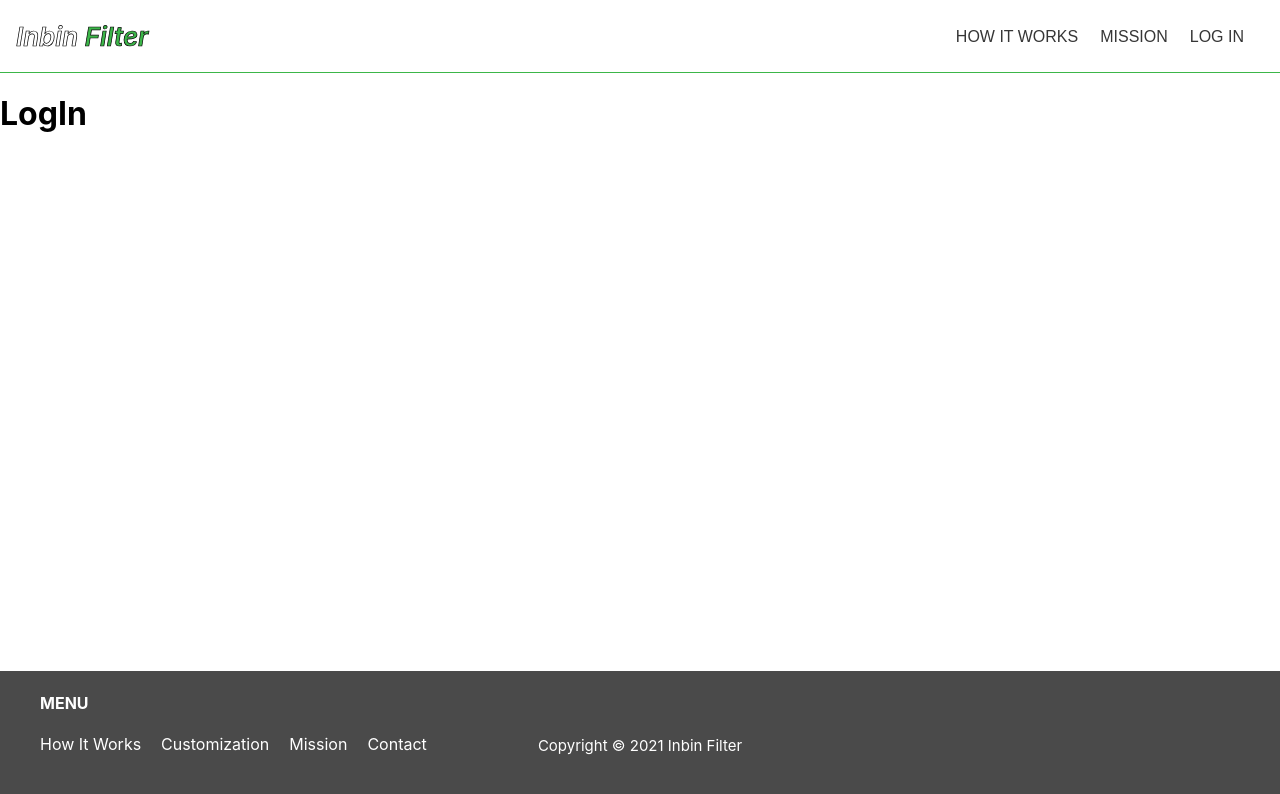
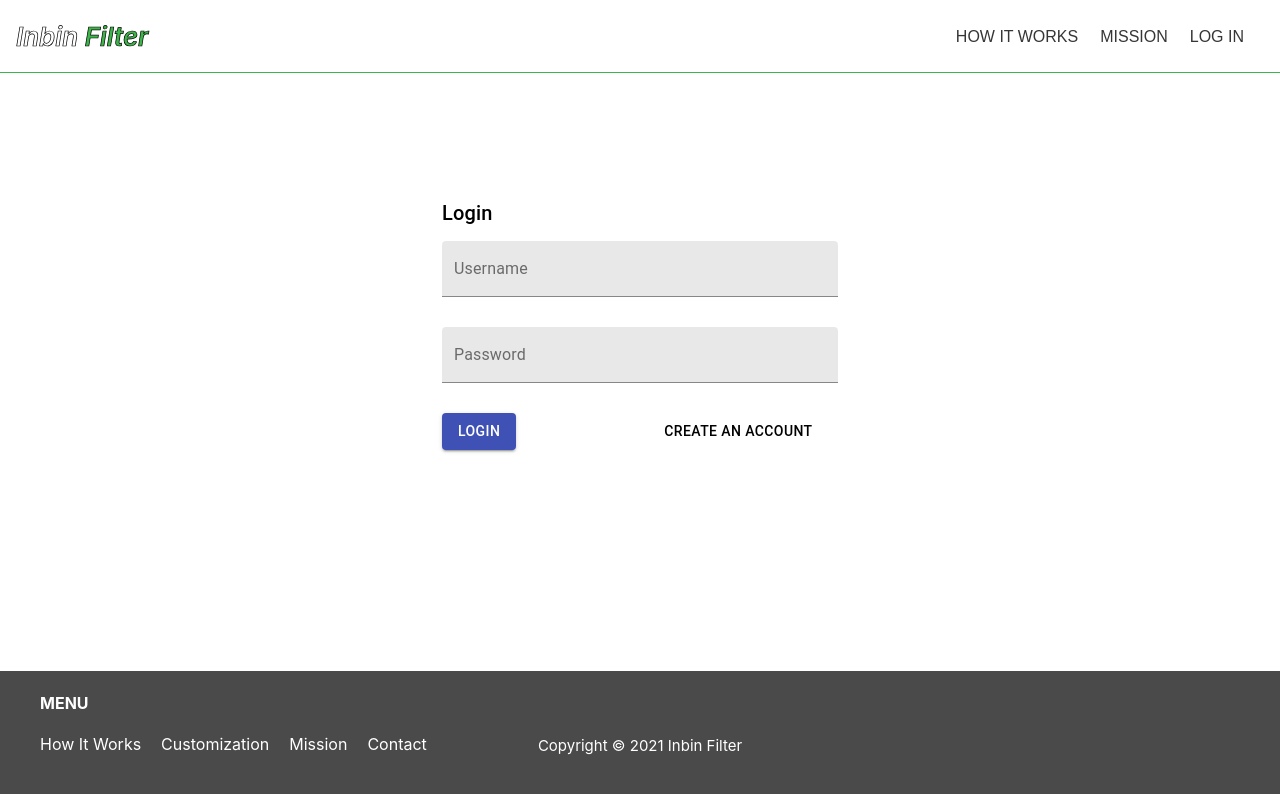
Before and after one commit to VladyslavStarichenko/inbin-filter-frontend, a React (Create React App) app: page /login in a window 1280 px wide. Shown: the top 794 px of the page. Built offline with nearby package versions, Linux system fonts and the light colour scheme.

Commit message:
Auth and sign up.

```diff
--- a/src/App.js
+++ b/src/App.js
@@ -1,47 +1,18 @@
-// Modules
-import { BrowserRouter, Routes, Route } from 'react-router-dom';
-
 // Components
 import Header from './components/Header';
 import Footer from './components/Footer';
-import WelcomePage from './screens/WelcomePage';
-import HowItWorks from './screens/HowItWorks';
-import LogIn from './screens/LogIn';
-import Mission from './screens/Mission';
+import RouterWrapper from '../src/routes/RouterWrapper';
 
 // Styles
 import './App.css';
-import SignUp from './screens/SignUp';
-
-
-import useAuth from './hooks/useAuth/index';
-import { useCallback } from 'react';
-
-
-const NoMatch = () => {
-  return (
-    <div>
-      <h1>No match</h1>
-    </div>
-  );
-};
 
 function App() {
-  const auth = useAuth();
-
   return (
-    <BrowserRouter>
+    <div className="app-wrapper">
       <Header />
-      <Routes>
-        <Route path="/" element={<WelcomePage />} />
-        <Route path="/howitworks" element={<HowItWorks />} />
-        <Route path="/mission" element={<Mission />} />
-        <Route path="/login" element={<LogIn />} />
-        <Route path="/signup" element={<SignUp />} />
-        <Route path="*" element={<NoMatch />} />
-      </Routes>
+        <RouterWrapper />
       <Footer />
-    </BrowserRouter>
+    </div>
   );
 }
 
--- a/src/components/Header/header.js
+++ b/src/components/Header/header.js
@@ -1,13 +1,13 @@
 // Modules
 import { useNavigate } from 'react-router-dom';
-import { useCallback, useState, useMemo } from 'react';
+import { useCallback, useMemo } from 'react';
 
 // Styles
 import './styles.scss';
+import useAuth from '../../hooks/useAuth/useAuth';
 
 function Header() {
-  // TODO Change btns depending on the state
-  const [isAuth] = useState(false);
+  const auth = useAuth();
 
   const navigate = useNavigate();
 
@@ -27,7 +27,13 @@ function Header() {
     navigate('/login')
   }, [navigate]);
 
-  const buttonsData = useMemo(() => {
+  const logOutHandler = useCallback(() => {
+    localStorage.clear();
+    auth.logOut();
+    navigate('/');
+  }, [auth, navigate]);
+
+  const notLoggedInBtns = useMemo(() => {
     return {
       'howItWorks': { label: 'how it works', handler: howItWorksHandler },
       'mission': { label: 'mission', handler: missionHandler },
@@ -41,19 +47,31 @@ function Header() {
     ],
   );
 
+  const loggedInBtns = useMemo(() => {
+    return {
+      'logout': { label: 'Log out', handler: logOutHandler },
+    };
+  }, [logOutHandler]);
+
   return (
     <header className="header-wrapper">
       <div className="header-wrapper__name" onClick={mainPage}>
         Inbin <span>Filter</span>
       </div>
       <div className="header-wrapper__buttons">
-        {Object.keys(buttonsData).map((btn, idx) => {
+        {localStorage.getItem('token') ? (Object.keys(loggedInBtns).map((btn, idx) => {
           return (
-            <button key={idx} onClick={buttonsData[btn].handler}>
-              {buttonsData[btn].label}
+            <button key={idx} onClick={loggedInBtns[btn].handler}>
+              {loggedInBtns[btn].label}
             </button>
           );
-        })}
+        })) : (Object.keys(notLoggedInBtns).map((btn, idx) => {
+          return (
+            <button key={idx} onClick={notLoggedInBtns[btn].handler}>
+              {notLoggedInBtns[btn].label}
+            </button>
+          );
+        }))}
       </div>
     </header>
   );
--- a/src/index.js
+++ b/src/index.js
@@ -3,10 +3,16 @@ import ReactDOM from 'react-dom';
 import './index.css';
 import App from './App';
 import reportWebVitals from './reportWebVitals';
+import { BrowserRouter as Router } from 'react-router-dom';
+import AuthProvider from '../src/providers/AuthProvider';
 
 ReactDOM.render(
   <React.StrictMode>
-    <App />
+    <AuthProvider>
+      <Router>
+        <App />
+      </Router>
+    </AuthProvider>
   </React.StrictMode>,
   document.getElementById('root')
 );
--- /dev/null
+++ b/src/routes/RouterWrapper/index.js
@@ -0,0 +1,60 @@
+// Modules
+import { Routes, Route } from "react-router-dom";
+import useAuth from "../../hooks/useAuth/useAuth";
+import {
+  CircularProgress,
+  makeStyles,
+  Container,
+  Grid,
+} from "@material-ui/core";
+
+// Components
+import WelcomePage from "../../screens/WelcomePage";
+import LogIn from "../../screens/LogIn";
+import Mission from "../../screens/Mission";
+import SignUp from "../../screens/SignUp";
+import HowItWorks from "../../screens/HowItWorks";
+
+const useStyles = makeStyles((theme) => ({
+  root: {
+    padding: theme.spacing(3),
+  },
+}));
+
+const Profile = () => <div><h1>Profile page of user.</h1></div>;
+const LogedMainPage = () => <div><h1>Main page of logged user</h1></div>;
+
+function RouterWrapper() {
+  const classes = useStyles();
+  const auth = useAuth();
+
+  return auth.isLoaded ? (
+    <Routes>
+      {!(localStorage.getItem('token') || auth.token) ? (
+        <>
+          <Route exact path="/" element={<WelcomePage />} />
+          <Route path="/login" element={<LogIn />} />
+          <Route path="/signup" element={<SignUp />} />
+          <Route path="/mission" element={<Mission />} />
+          <Route path="/howitworks" element={<HowItWorks />} />
+          <Route path="*" element={<WelcomePage />} />
+        </>
+      ) : (
+        <>
+          <Route path="/profile" element={<Profile />} />
+          <Route path="*" element={<LogedMainPage />} />
+        </>
+      )}
+    </Routes>
+  ) : (
+    <Container maxWidth="md" className={classes.root}>
+      <Grid container spacing={3} alignItems="center" justify="center">
+        <Grid item>
+          <CircularProgress color="inherit" />
+        </Grid>
+      </Grid>
+    </Container>
+  );
+}
+
+export default RouterWrapper;
--- a/src/screens/LogIn/log-in.js
+++ b/src/screens/LogIn/log-in.js
@@ -1,11 +1,139 @@
-// Styles
-import './styles.scss';
+// Modules
+import { Button, TextField, Container, Typography, Grid, makeStyles } from '@material-ui/core';
+import { useCallback, useState } from 'react';
+import { useForm , Controller } from 'react-hook-form';
+import { Link, useNavigate } from 'react-router-dom';
+
+// Context
+import useAuth from '../../hooks/useAuth/useAuth';
+
+// Api
+import api from '../../api';
+
+const useStyles = makeStyles((theme) => ({
+  root: {
+    padding: theme.spacing(3),
+    marginTop: '100px',
+  },
+  buttonSpacing: {
+    marginLeft: '100px',
+    marginTop: '30px',
+  },
+  loginBtn: {
+    marginTop: '30px',
+    marginRight: '40px',
+  },
+  input: {
+    marginTop: '30px',
+  }
+}));
 
 function LogIn() {
+  const auth = useAuth();
+  const classes = useStyles();
+  const navigate = useNavigate();
+  const [isLoading, setIsLoading] = useState(false);
+
+  const { control, handleSubmit, formState: { errors }, setError } = useForm();
+
+  const requiredRules= { required: true };
+
+  const onSubmit = useCallback(async (data) => {
+    try {
+      setIsLoading(true);
+      const { data: loginData } = await api.auth.login(data);
+
+      auth.setToken(loginData.token);
+      auth.setUser(loginData.username);
+      localStorage.setItem('token', loginData.token);
+      navigate('/profile');
+    } catch (e) {
+      if (e.response.status === 422) {
+        Object.keys(e.response.data.errors).forEach((key) => {
+          setError(key, {
+            type: "manual",
+            message: e.response.data.errors[key],
+          });
+        });
+      }
+    } finally {
+      setIsLoading(false);
+    }
+  }, [auth, navigate, setError]);
+
   return (
-    <div>
-      <h1>LogIn</h1>
-    </div>
+    <Container maxWidth="xs" className={classes.root}>
+      <Grid container spacing={3}>
+        <Grid item xs={12}>
+          <Typography variant="h6">
+            Login
+          </Typography>
+        </Grid>
+      </Grid>
+        <form onSubmit={handleSubmit(onSubmit)}>
+          <Grid container spacing={3}>
+            <Grid item xs={12} className="what">
+              <Controller
+                name="username"
+                control={control}
+                defaultValue=""
+                render={({ field }) => (
+                  <TextField
+                    {...field}
+                    error={Boolean(errors.username?.message)}
+                    type="username"
+                    label="Username"
+                    fullWidth
+                    variant="filled"
+                    helperText={errors.username?.message}
+                  />
+                )}
+                rules={requiredRules}
+              />
+            </Grid>
+          </Grid>
+
+          <Grid item xs={12}>
+            <Controller
+              name="password"
+              control={control}
+              defaultValue=""
+              render={({ field }) => (
+                <TextField
+                  {...field}
+                  error={Boolean(errors.password?.message)}
+                  type="password"
+                  fullWidth
+                  className={classes.input}
+                  label="Password"
+                  variant="filled"
+                  helperText={errors.password?.message}
+                />
+              )}
+              rules={requiredRules}
+            />
+          </Grid>
+
+          <Button
+            variant="contained"
+            color="primary"
+            type="submit"
+            className={classes.loginBtn}
+            disabled={isLoading}
+          >
+            Login
+          </Button>
+          <Button
+            className={classes.buttonSpacing}
+            color="inherit"
+            type="submit"
+            component={Link}
+            to="/signup"
+          >
+            Create an account
+          </Button>
+        </form>
+    </Container>
   );
 }
 
--- a/src/screens/SignUp/sign-up.js
+++ b/src/screens/SignUp/sign-up.js
@@ -1,82 +1,133 @@
-// Modules
-import { useCallback, useState } from 'react';
 import { useForm, Controller } from 'react-hook-form';
-import { TextField } from '@material-ui/core';
-import isEqual from 'lodash/isEqual';
-// Styles
-import './styles.scss';
-// TODO Change it for endpoints methods
-const signUp = () => console.log('Hello world');
-const logIn = () => console.log('User successfuly loged in');
-const defaultValues = Object.freeze({
-  username: "",
-  password: "",
-});
+import {
+  TextField,
+  Grid,
+  makeStyles,
+  Container,
+  Button,
+  Typography,
+} from '@material-ui/core';
+import api from '../../api';
+import useAuth from '../../hooks/useAuth/useAuth';
+import { useState } from 'react';
+
+const useStyles = makeStyles((theme) => ({
+  root: {
+    padding: theme.spacing(3),
+    marginTop: '100px',
+  },
+  buttonSpacing: {
+    marginLeft: '100px',
+    marginTop: '30px',
+  },
+  loginBtn: {
+    marginTop: '30px',
+    marginRight: '40px',
+    width: '100%',
+    height: '60px',
+  },
+  input: {
+    marginTop: '30px',
+  }
+}));
+
 function SignUp() {
-  const [logInData, setLoginData] = useState({});
-  const [isSignUpSucceed, setSignUpSucceed] = useState(false);
-  const { reset, register, handleSubmit, control, formState: { errors } } = useForm({ defaultValues });
-  const requiredRules = { required: true };
-  const onSubmit = (data) => console.log(data);
+  const auth = useAuth();
+  const classes = useStyles();
+  const [isLoading, setIsLoading] = useState(false);
 
-  const handleSignUp = useCallback(async (data) => {
+  const {
+    control,
+    handleSubmit,
+    formState: { errors },
+  } = useForm();
+
+  const onSubmit = async (data) => {
+    console.log(data);
     try {
-      const response = await signUp(data);
-      if (response.status === 200 || response.status === 201) {
-        setSignUpSucceed(true);
-        const { username, password } = data;
-        // ! here we set log in data for new user setLogInData({ username, password });
-      } else {
-        setSignUpSucceed(false);
+      setIsLoading(true);
+      const result = await api.auth.signup(data);
+      console.log(result);
+      const { data: loginData } = await api.auth.login(data);
+
+      auth.setToken(loginData.token);
+      auth.setUser(loginData.user);
+    } catch (e) {
+      // if (e.response.status === 422) {
+      //   Object.keys(e.response.data.errors).forEach((key) => {
+      //     setError(key, {
+      //       type: "manual",
+      //       message: e.response.data.errors[key],
+      //     });
+      //   });
+      // }
+    } finally {
+      setIsLoading(false);
     }
-    } catch (error) {
-      setSignUpSucceed(false);
-    }
-  }, []);
-
-  const handleLogIn = useCallback(async () => {
-    try {
-      const response = await logIn(logInData);
-      // TODO Add one more condition to check
-      if (isEqual(response.status, 200)) {
-        // TODO setLoggedIn(response.data.token);
-      }
-    } catch (error) {
-      setSignUpSucceed(false);
-    }
-  }, [logInData]);
+  };
 
   return (
-    <div className='sign-up-outer-container'>
-      <h1 className='header-text'>Sign up</h1>
-      <div>
+    <Container maxWidth="xs" className={classes.root}>
+      <Grid container spacing={3}>
+        <Grid item xs={12}>
+          <Typography variant="h6">
+            Sign up
+          </Typography>
+        </Grid>
+      </Grid>
         <form onSubmit={handleSubmit(onSubmit)}>
+          <Grid container spacing={3}>
+            <Grid item xs={12}>
               <Controller
+                name="username"
                 control={control}
-            name='username'
-            render={({ field, fieldState: { error } }) => {
-              return (
-                <TextField label='Username' variant='filled' error={!!error} {...field} />
-              );
-            }}
-            rules={requiredRules}
+                defaultValue=""
+                render={({ field }) => (
+                  <TextField
+                    {...field}
+                    error={Boolean(errors.username?.message)}
+                    type="username"
+                    label="Username"
+                    fullWidth
+                    variant="filled"
+                    helperText={errors.username?.message}
                   />
+                )}
+              />
+            </Grid>
+          </Grid>
+
+          <Grid item xs={12}>
             <Controller
+              name="password"
               control={control}
-            name='password'
-            render={({ field, fieldState: { error } }) => {
-              return (
-                <TextField label='Password'  variant='filled' type='password' error={!!error} {...field} />
-              );
-            }}
-            rules={requiredRules}
+              defaultValue=""
+              render={({ field }) => (
+                <TextField
+                  {...field}
+                  error={Boolean(errors.password?.message)}
+                  type="password"
+                  fullWidth
+                  className={classes.input}
+                  label="Password"
+                  variant="filled"
+                  helperText={errors.password?.message}
                 />
-          <button type='submit'>
+              )}
+            />
+          </Grid>
+
+          <Button
+            variant="contained"
+            color="primary"
+            type="submit"
+            className={classes.loginBtn}
+            disabled={isLoading}
+          >
             Sign up
-          </button>
+          </Button>
         </form>
-      </div>
-    </div>
+    </Container>
   );
 }
 
--- a/src/screens/WelcomePage/styles.scss
+++ b/src/screens/WelcomePage/styles.scss
@@ -40,6 +40,10 @@
       font-weight: 700;
       line-height: 27px;
       color: #fff;
+
+      &:hover {
+        cursor: pointer;
+      }
     }
   }
 
```
Also changed, not shown: src/api/axios/index.js (+21 -2 lines), src/hooks/useAuth/useAuth.js (renamed from src/hooks/useAuth/index.js), src/screens/LogIn/styles.scss (deleted). Lines whose indentation alone changed are shown as unchanged.
